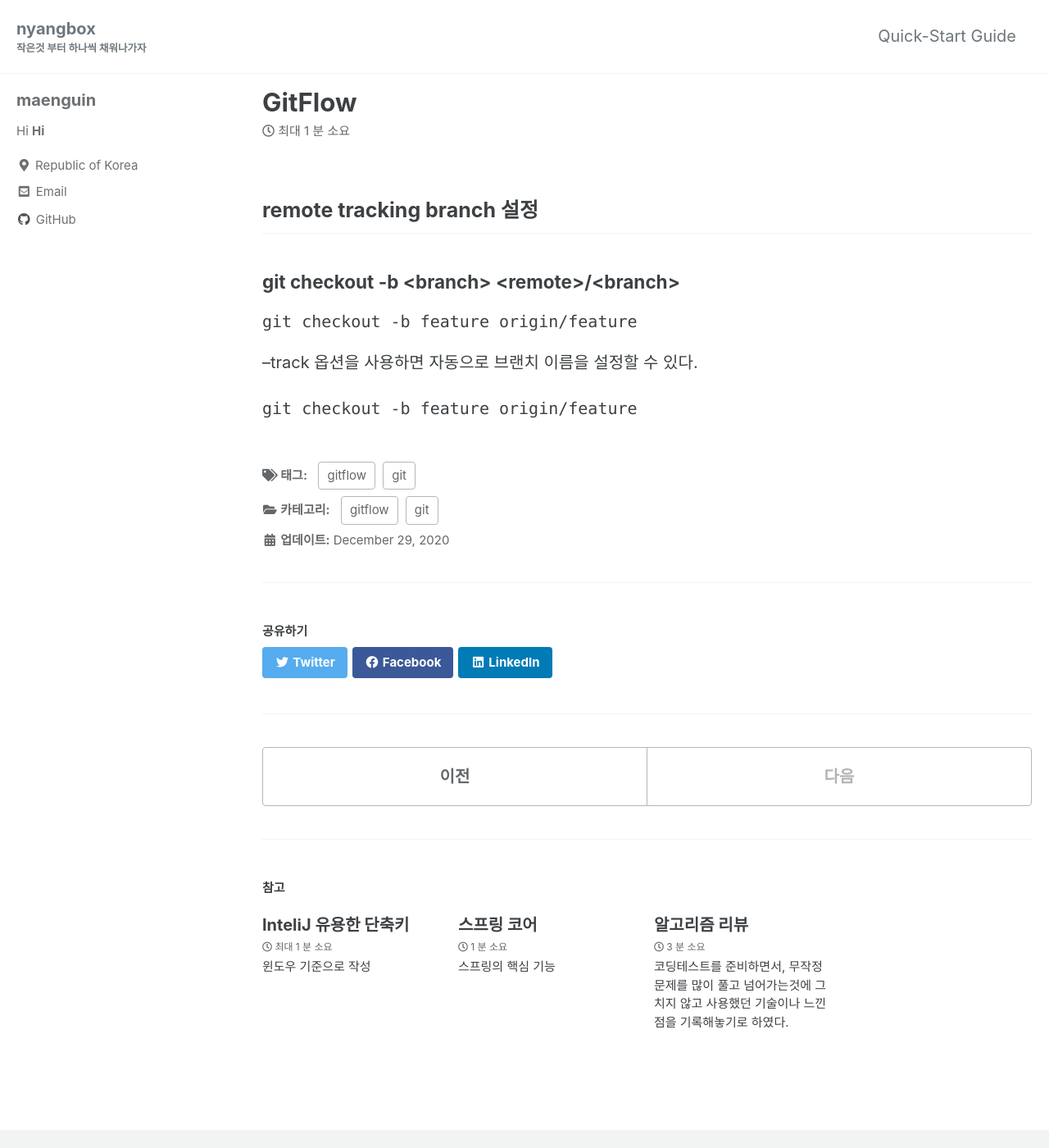
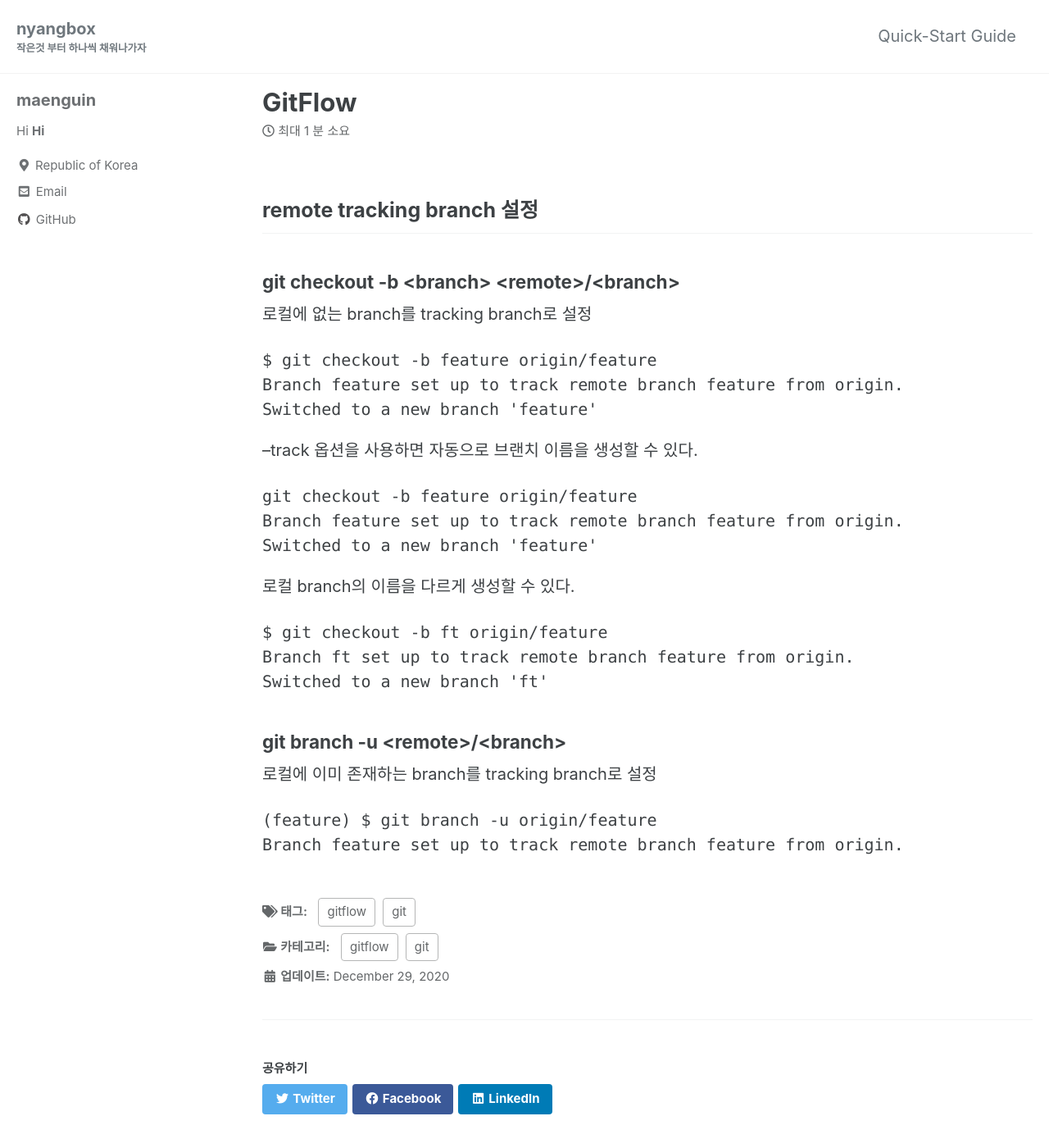
Before and after one commit to maenguin/maenguin.github.io, a Jekyll site: the page built from _posts/2020-12-29-gitflow.md, in a window 1280 px wide and 1400 px high. Shown: the whole window at 82% size. Built offline with Jekyll 4.4.1, drawn with Linux system fonts in a browser that asks for light colours; cached includes are drawn as plain includes.

Commit message:
Update 2020-12-29-gitflow.md

````diff
--- a/_posts/2020-12-29-gitflow.md
+++ b/_posts/2020-12-29-gitflow.md
@@ -11,12 +11,33 @@ tags:
 
 ## remote tracking branch 설정
 
+
 ### git checkout -b \<branch> \<remote>/\<branch>
+로컬에 없는 branch를 tracking branch로 설정
+```git
+$ git checkout -b feature origin/feature
+Branch feature set up to track remote branch feature from origin.
+Switched to a new branch 'feature'
+```
+
+--track 옵션을 사용하면 자동으로 브랜치 이름을 생성할 수 있다.
 ```git
 git checkout -b feature origin/feature
+Branch feature set up to track remote branch feature from origin.
+Switched to a new branch 'feature'
 ```
 
---track 옵션을 사용하면 자동으로 브랜치 이름을 설정할 수 있다.
+로컬 branch의 이름을 다르게 생성할 수 있다.
 ```git
-git checkout -b feature origin/feature
+$ git checkout -b ft origin/feature
+Branch ft set up to track remote branch feature from origin.
+Switched to a new branch 'ft'
 ```
+
+### git branch -u \<remote>/\<branch>
+로컬에 이미 존재하는 branch를 tracking branch로 설정
+
+```git
+(feature) $ git branch -u origin/feature
+Branch feature set up to track remote branch feature from origin.
+```
````
